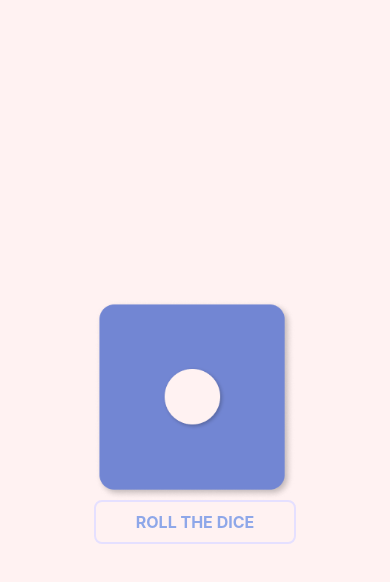
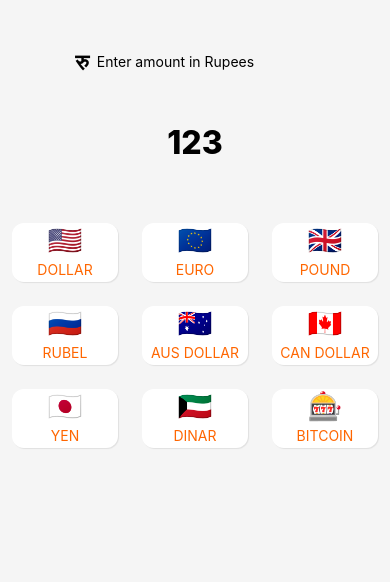
Before and after one commit to bullseye405/awesome-rn, a React Native app: screen / in a window 390 px wide. Shown: the top 582 px of the page. Built offline with nearby package versions, Linux system fonts and the light colour scheme.

Commit message:
currency converter app

```diff
--- a/App.tsx
+++ b/App.tsx
@@ -1,115 +1,142 @@
-import React, {JSX, PropsWithChildren, useState} from 'react';
+import React, {JSX, useState} from 'react';
 import {
-  Image,
-  ImageSourcePropType,
+  FlatList,
   Pressable,
+  StatusBar,
   StyleSheet,
   Text,
+  TextInput,
   View,
 } from 'react-native';
-// import Cards from './components/Cards';
-// import PasswordGenerator from './components/PasswordGenerator';
-// import BgChanger from './components/BgChanger/BgChanger';
-
-import ReactNativeHapticFeedback from 'react-native-haptic-feedback';
-
-import Five from './assets/Five.png';
-import Four from './assets/Four.png';
-import One from './assets/One.png';
-import Six from './assets/Six.png';
-import Three from './assets/Three.png';
-import Two from './assets/Two.png';
-
-// Optional configuration
-const options = {
-  enableVibrateFallback: true,
-  ignoreAndroidSystemSettings: false,
-};
-
-type DiceProps = PropsWithChildren<{
-  imageUrl: ImageSourcePropType;
-}>;
-
-const Dice = ({imageUrl}: DiceProps): JSX.Element => {
-  return (
-    <View>
-      <Image style={styles.diceImage} source={imageUrl} />
-    </View>
-  );
-};
+import Snackbar from 'react-native-snackbar';
+import CurrencyButton from './components/PasswordGenerator/CurrencyButton';
+import {currencyByRupee} from './constants/currency';
 
 function App(): JSX.Element {
-  const [diceImage, setDiceImage] = useState<ImageSourcePropType>(One);
+  const [inputValue, setInputValue] = useState('');
+  const [resultValue, setResultValue] = useState('123');
+  const [targetCurrency, setTargetCurrency] = useState('');
 
-  const rollDiceOnTap = () => {
-    let randomNumber = Math.floor(Math.random() * 6) + 1;
+  const buttonPressed = (targetValue: Currency) => {
+    if (!inputValue) {
+      return Snackbar.show({
+        text: 'Enter a value to convert',
+        backgroundColor: '#EA7773',
+        textColor: '#000000',
+      });
+    }
+    const inputAmount = parseFloat(inputValue);
+    if (!isNaN(inputAmount)) {
+      const convertedValue = inputAmount * targetValue.value;
 
-    switch (randomNumber) {
-      case 1:
-        setDiceImage(One);
-        break;
-      case 2:
-        setDiceImage(Two);
-        break;
+      const result = `${targetValue.symbol} ${convertedValue.toFixed(2)}`;
+      setResultValue(result);
+      setTargetCurrency(targetValue.name);
+    } else {
+      return Snackbar.show({
+        text: 'Not a valid number',
+        backgroundColor: '#F4BE2C',
+        textColor: '#000000',
+      });
+    }
+  };
 
-      case 3:
-        setDiceImage(Three);
-        break;
+  return (
+    <>
+      <StatusBar />
+      <View style={styles.container}>
+        <View style={styles.topContainer}>
+          <View style={styles.rupeesContainer}>
+            <Text style={styles.rupee}>रु</Text>
+            <TextInput
+              maxLength={14}
+              value={inputValue}
+              clearButtonMode="always" // ios only
+              onChangeText={setInputValue}
+              keyboardType="number-pad"
+              placeholder="Enter amount in Rupees"
+            />
+          </View>
 
-      case 4:
-        setDiceImage(Four);
-        break;
-
-      case 5:
-        setDiceImage(Five);
-        break;
-
-      case 6:
-        setDiceImage(Six);
-        break;
-
-      default:
-        setDiceImage(One);
-    }
-
-    // Trigger haptic feedback
-    ReactNativeHapticFeedback.trigger('impactLight', options);
-  };
-  return (
-    <View style={styles.container}>
-      <Dice imageUrl={diceImage} />
-      <Pressable onPress={rollDiceOnTap}>
-        <Text style={styles.rollDiceBtnText}>Roll the dice</Text>
-      </Pressable>
-    </View>
+          {resultValue && <Text style={styles.resultTxt}>{resultValue}</Text>}
+        </View>
+        <View style={styles.bottomContainer}>
+          <FlatList
+            numColumns={3}
+            data={currencyByRupee}
+            keyExtractor={item => item.name}
+            renderItem={({item}) => (
+              <Pressable
+                style={[
+                  styles.button,
+                  targetCurrency === item.name && styles.selected,
+                ]}
+                onPress={() => buttonPressed(item)}>
+                <CurrencyButton {...item} />
+              </Pressable>
+            )}
+          />
+        </View>
+      </View>
+    </>
   );
 }
 
 const styles = StyleSheet.create({
   container: {
     flex: 1,
+    backgroundColor: '#F5F5F5',
+  },
+  topContainer: {
+    flex: 1,
     alignItems: 'center',
-    justifyContent: 'center',
-    backgroundColor: '#FFF2F2',
+    justifyContent: 'space-evenly',
   },
-  diceContainer: {
+  resultTxt: {
+    fontSize: 32,
+    color: '#000000',
+    fontWeight: '800',
+  },
+  rupee: {
+    marginRight: 8,
+
+    fontSize: 22,
+    color: '#000000',
+    fontWeight: '800',
+  },
+  rupeesContainer: {
+    flexDirection: 'row',
+    alignItems: 'center',
+  },
+  inputAmountField: {
+    height: 40,
+    width: 200,
+    padding: 8,
+    borderWidth: 1,
+    borderRadius: 4,
+    backgroundColor: '#FFFFFF',
+  },
+  bottomContainer: {
+    flex: 3,
+  },
+  button: {
+    flex: 1,
+
     margin: 12,
+
+    borderRadius: 12,
+    backgroundColor: '#fff',
+    elevation: 2,
+    shadowOffset: {
+      width: 1,
+      height: 1,
+    },
+    shadowColor: '#333',
+    shadowOpacity: 0.1,
+    shadowRadius: 1,
   },
-  diceImage: {
-    width: 200,
-    height: 200,
-  },
-  rollDiceBtnText: {
-    paddingVertical: 10,
-    paddingHorizontal: 40,
-    borderWidth: 2,
-    borderRadius: 8,
-    borderColor: '#E5E0FF',
-    fontSize: 16,
-    color: '#8EA7E9',
-    fontWeight: '700',
-    textTransform: 'uppercase',
+  selected: {
+    backgroundColor: '#ffeaa7',
   },
 });
-
 export default App;
--- /dev/null
+++ b/components/PasswordGenerator/CurrencyButton.tsx
@@ -0,0 +1,33 @@
+import {StyleSheet, Text, View} from 'react-native';
+import React, {PropsWithChildren} from 'react';
+
+type CurrencyButtonProps = PropsWithChildren<{
+  name: string;
+  flag: string;
+}>;
+
+const CurrencyButton = ({name, flag}: CurrencyButtonProps): JSX.Element => {
+  return (
+    <View style={styles.container}>
+      <Text style={styles.flag}>{flag}</Text>
+      <Text style={styles.country}>{name}</Text>
+    </View>
+  );
+};
+
+export default CurrencyButton;
+
+const styles = StyleSheet.create({
+  container: {
+    alignItems: 'center',
+  },
+  flag: {
+    fontSize: 28,
+    color: '#FFFFFF',
+    marginBottom: 4,
+  },
+  country: {
+    color: '#FF6600',
+    marginBottom: 4,
+  },
+});
--- /dev/null
+++ b/constants/currency.ts
@@ -0,0 +1,56 @@
+export const currencyByRupee: Currency[] = [
+  {
+    name: 'DOLLAR',
+    value: 0.012271428,
+    flag: '🇺🇸',
+    symbol: '$',
+  },
+  {
+    name: 'EURO',
+    value: 0.01125809,
+    flag: '🇪🇺',
+    symbol: '€',
+  },
+  {
+    name: 'POUND',
+    value: 0.0099194378,
+    flag: '🇬🇧',
+    symbol: '£',
+  },
+  {
+    name: 'RUBEL',
+    value: 0.85040469,
+    flag: '🇷🇺',
+    symbol: '₽',
+  },
+  {
+    name: 'AUS DOLLAR',
+    value: 0.01732574,
+    flag: '🇦🇺',
+    symbol: 'A$',
+  },
+  {
+    name: 'CAN DOLLAR',
+    value: 0.016457908,
+    flag: '🇨🇦',
+    symbol: 'C$',
+  },
+  {
+    name: 'YEN',
+    value: 1.5909089,
+    flag: '🇯🇵',
+    symbol: '¥',
+  },
+  {
+    name: 'DINAR',
+    value: 0.0037446993,
+    flag: '🇰🇼',
+    symbol: 'KD',
+  },
+  {
+    name: 'BITCOIN',
+    value: 0.000000543544886,
+    flag: '🎰',
+    symbol: '₿',
+  },
+];
--- a/package.json
+++ b/package.json
@@ -15,6 +15,7 @@
     "react-native": "0.73.2",
     "react-native-bouncy-checkbox": "^3.0.7",
     "react-native-haptic-feedback": "^2.2.0",
+    "react-native-snackbar": "^2.6.2",
     "yup": "^1.3.3"
   },
   "devDependencies": {
```
Also changed, not shown: index.d.ts (+7 -0 lines), 2 other files (tests, documents, lock files or other folders).
